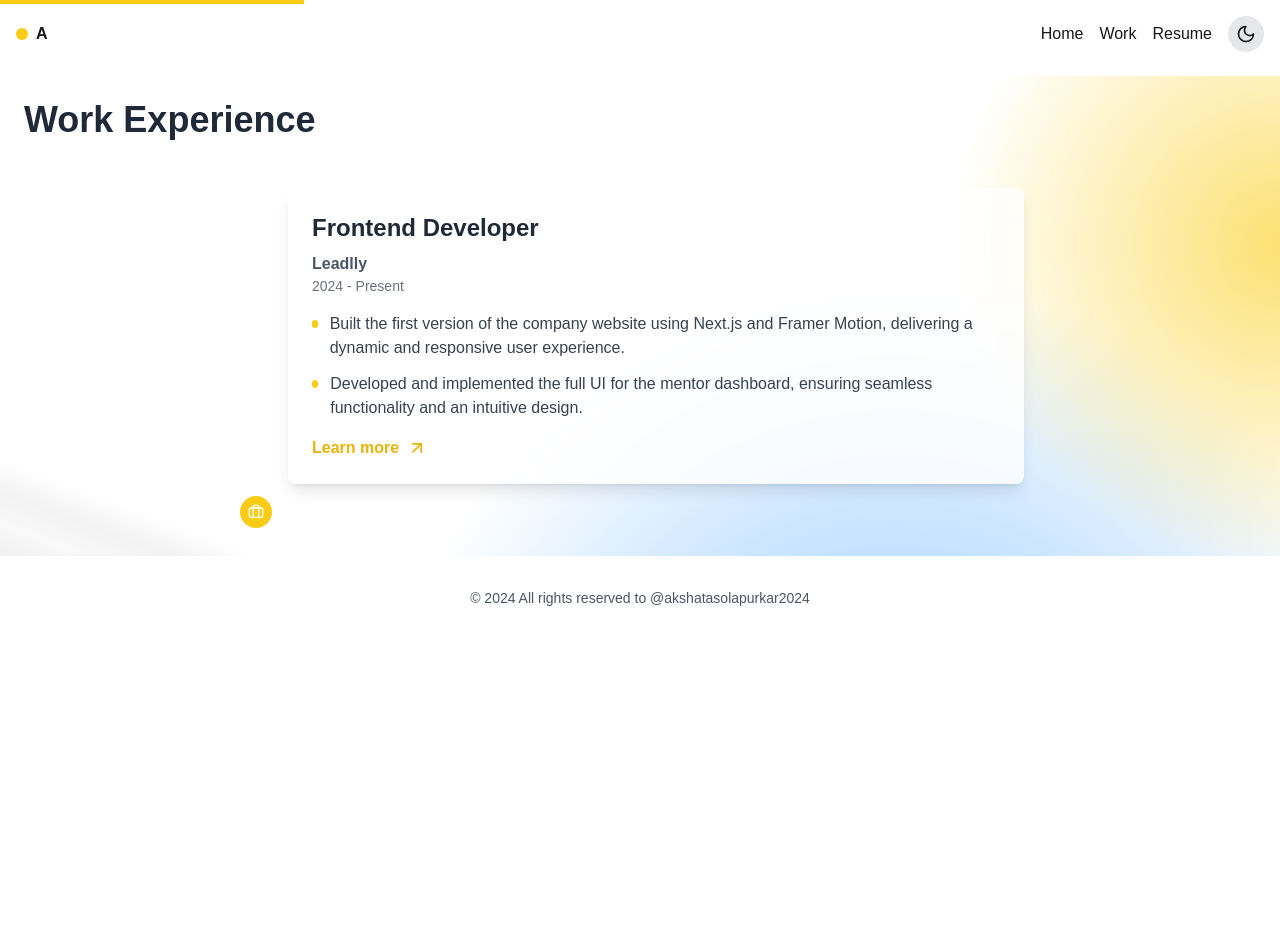
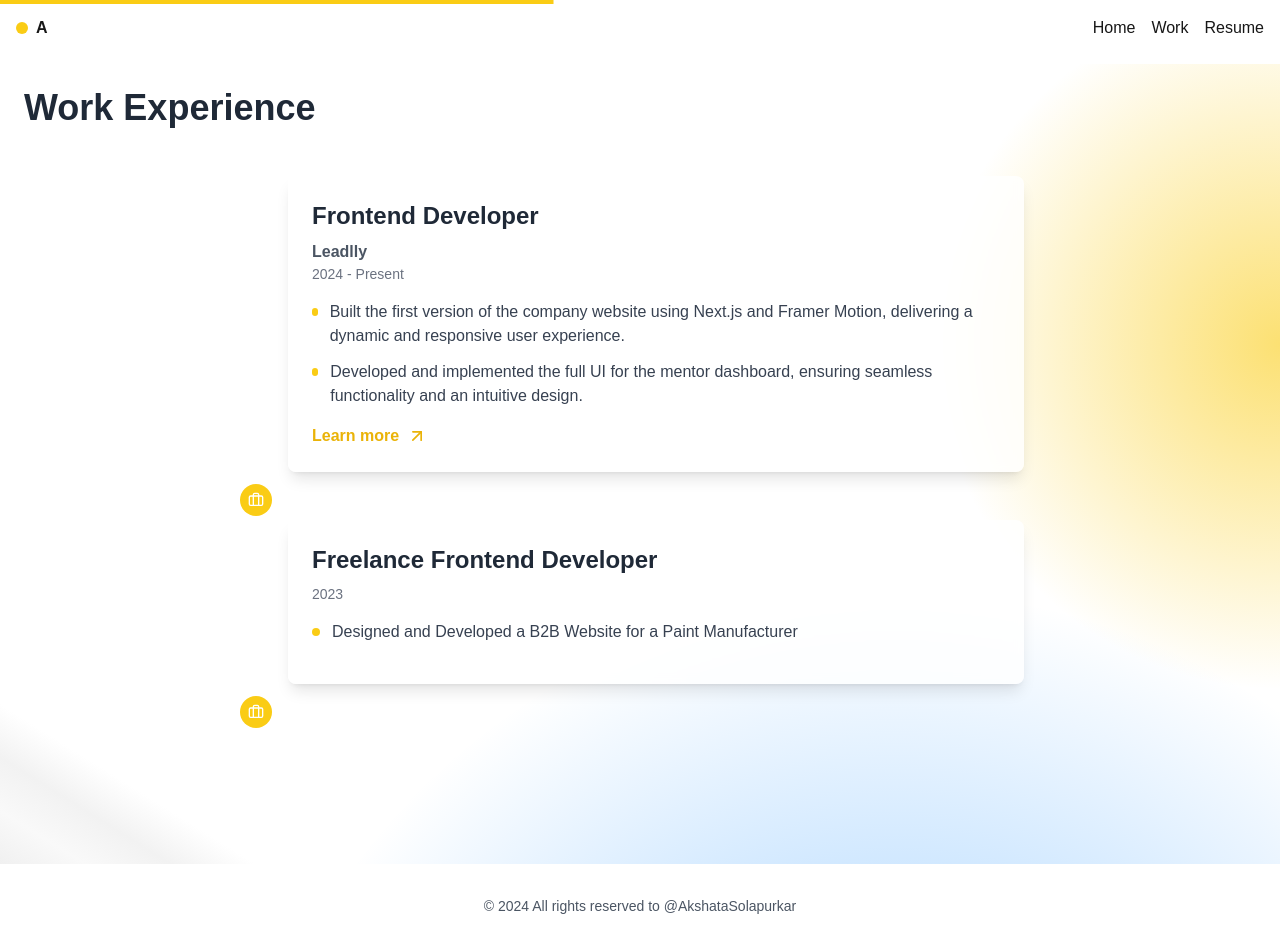
Before and after one commit to AkshataSolapurkar/AkshataSolapurkar, a Next.js app: page /Work in a window 1280 px wide. Before the commit the page ends 800 px from the top, so only its background shows below. Built offline with nearby package versions, Linux system fonts and the light colour scheme.

Commit message:
updated navbar and footer

```diff
--- a/src/app/Work/page.tsx
+++ b/src/app/Work/page.tsx
@@ -1,15 +1,15 @@
 "use client"
-import React, { useState,useRef } from 'react';
-import { motion, useScroll, useSpring, useInView } from 'framer-motion'
-import { ArrowUpRight, Briefcase } from 'lucide-react'
+import React, { useState, useRef } from 'react';
+import { motion, useScroll, useSpring, useInView } from 'framer-motion';
+import { ArrowUpRight, Briefcase } from 'lucide-react';
 
 const Page = () => {
-  const [expandedJob, setExpandedJob] = useState(null)
-  const containerRef = useRef(null)
+  const [expandedJob, setExpandedJob] = useState(null);
+  const containerRef = useRef(null);
   const { scrollYProgress } = useScroll({
     target: containerRef,
     offset: ["start start", "end end"]
-  })
+  });
 
   const workExperience = [
     {
@@ -19,12 +19,21 @@ const Page = () => {
       period: '2024 - Present',
       description1: 'Built the first version of the company website using Next.js and Framer Motion, delivering a dynamic and responsive user experience.',
       description2: 'Developed and implemented the full UI for the mentor dashboard, ensuring seamless functionality and an intuitive design.',
+      link: 'https://github.com/Leadlly',
     },
-  ]
+    {
+      id: 2,
+      title: 'Freelance Frontend Developer',
+      company: '',
+      period: '2023',
+      description1: 'Designed and Developed a B2B Website for a Paint Manufacturer',
+      description2: '',
+    },
+  ];
 
-  const JobCard = ({ job, index }:any) => {
-    const cardRef = useRef(null)
-    const isInView = useInView(cardRef, { once: true, margin: "-100px" })
+  const JobCard = ({ job, index }: any) => {
+    const cardRef = useRef(null);
+    const isInView = useInView(cardRef, { once: true, margin: "-100px" });
 
     const cardVariants = {
       hidden: { y: 20, opacity: 0 },
@@ -38,7 +47,7 @@ const Page = () => {
           delay: index * 0.1
         }
       }
-    }
+    };
 
     return (
       <motion.div
@@ -62,19 +71,28 @@ const Page = () => {
               <div className="w-2 h-2 bg-yellow-400 rounded-full mt-2"></div>
               <p className="text-gray-700">{job.description1}</p>
             </div>
+            {job.description2 && (
               <div className="flex items-start gap-3">
                 <div className="w-2 h-2 bg-yellow-400 rounded-full mt-2"></div>
                 <p className="text-gray-700">{job.description2}</p>
               </div>
+            )}
           </div>
-          <motion.div
+
+          {job.link && (
+            <motion.a
+              href={job.link}
+              target="_blank"
+              rel="noopener noreferrer"
               className="inline-flex items-center cursor-pointer text-yellow-500 font-semibold"
               whileHover={{ x: 5 }}
               transition={{ type: 'spring', stiffness: 400 }}
             >
               Learn more <ArrowUpRight className="ml-2 w-5 h-5" />
+            </motion.a>
+          )}
         </motion.div>
-        </motion.div>
+
         <motion.div
           className="absolute left-0 w-8 h-8 bg-yellow-400 rounded-full -ml-4 mt-3 flex items-center justify-center"
           whileHover={{ scale: 1.1 }}
@@ -83,14 +101,14 @@ const Page = () => {
           <Briefcase className="w-4 h-4 text-white" />
         </motion.div>
       </motion.div>
-    )
-  }
+    );
+  };
 
-  const progress = useSpring(scrollYProgress, { stiffness: 100, damping: 30, restDelta: 0.001 })
+  const progress = useSpring(scrollYProgress, { stiffness: 100, damping: 30, restDelta: 0.001 });
 
   return (
     <div
-      className="max-h-screen p-6 overflow-hidden"
+      className="min-h-screen p-6 overflow-hidden"
       style={{
         background: `radial-gradient(circle at 100% 35%, rgba(250, 204, 21, 0.6), transparent 25%), radial-gradient(circle at 70% 150%, rgba(30, 144, 255, 0.5), transparent 45%), linear-gradient(to right top, rgb(240, 240, 240), rgb(249, 249, 249), rgb(242, 242, 242), transparent 10%)`,
       }}
@@ -114,7 +132,7 @@ const Page = () => {
         ))}
       </div>
     </div>
-  )
+  );
 };
 
 export default Page;
--- a/src/component/Navbar.tsx
+++ b/src/component/Navbar.tsx
@@ -51,15 +51,6 @@ export default function Navbar() {
           ))}
         </motion.ul>
 
-        <motion.button
-          onClick={toggleDarkMode}
-          className="p-2 rounded-full bg-gray-200 dark:bg-gray-700 transition-colors duration-200"
-          whileHover={{ scale: 1.1 }}
-          whileTap={{ scale: 0.9 }}
-          aria-label="Toggle dark mode"
-        >
-          {isDarkMode ? <Sun className="w-5 h-5" /> : <Moon className="w-5 h-5" />}
-        </motion.button>
       </nav>
     </header>
   )
--- a/src/component/footer.tsx
+++ b/src/component/footer.tsx
@@ -19,7 +19,7 @@ const Footer = () => {
           transition={{ delay: 0.2, duration: 0.5 }}
         >
           <p className="text-sm text-gray-600 font-medium tracking-wide">
-            © 2024 All rights reserved to @akshatasolapurkar2024
+            © 2024 All rights reserved to @AkshataSolapurkar
           </p>
         </motion.div>
       </div>
```
Lines whose indentation alone changed are shown as unchanged.
